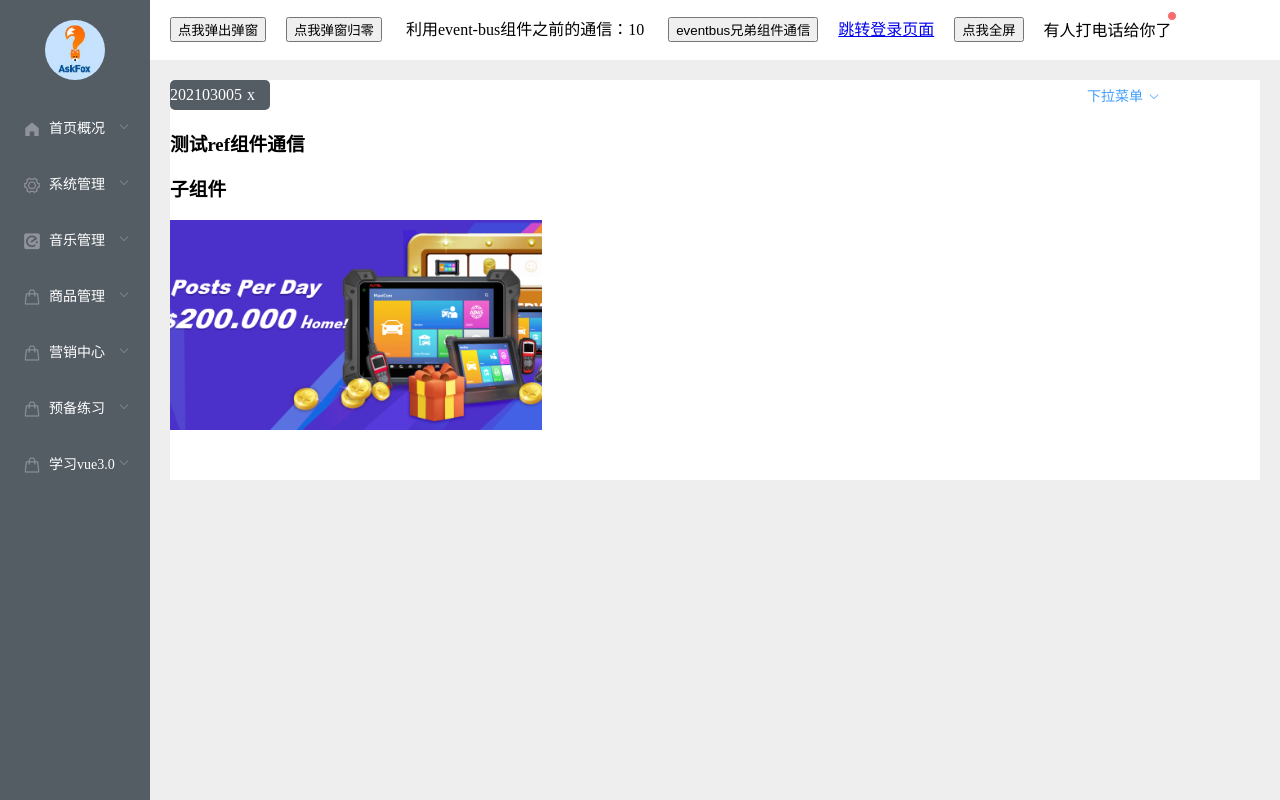
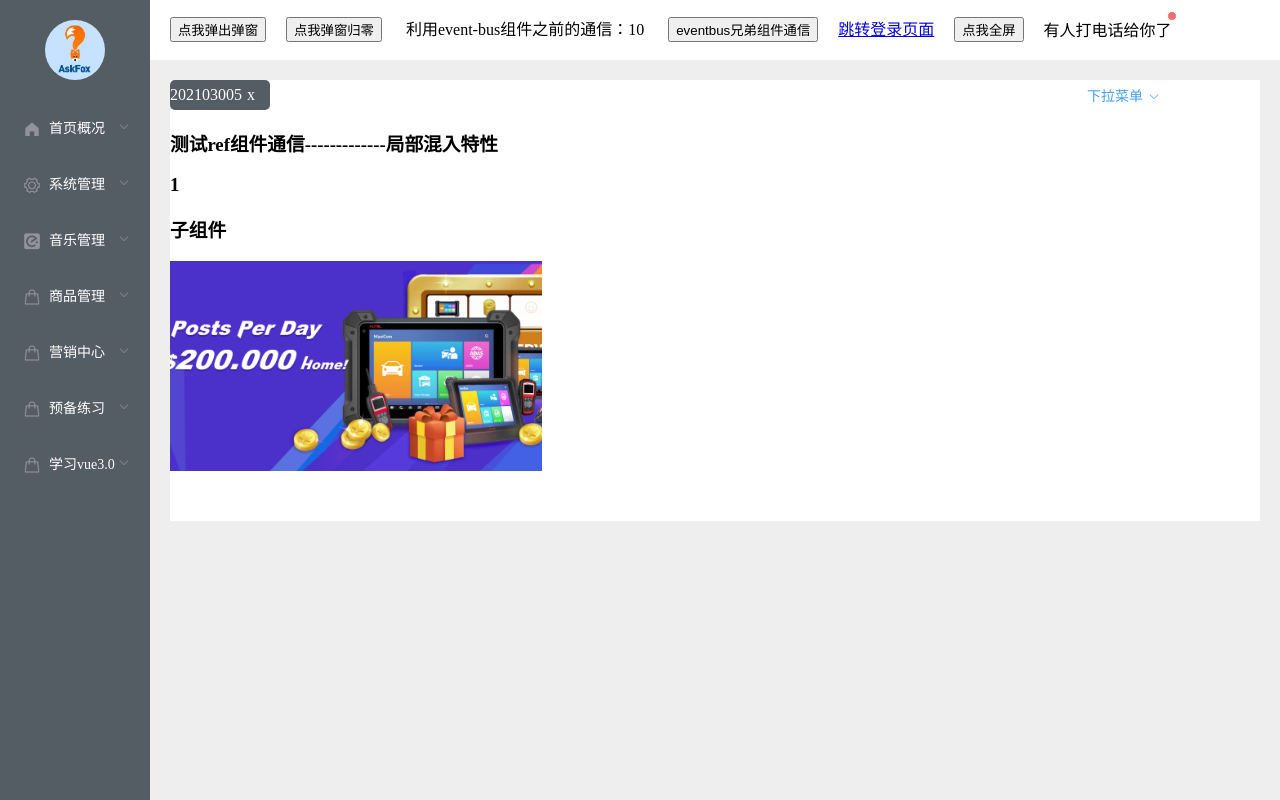
Before and after one commit to xxljunjun/vue-study, a Vue app: page /stard/three in a window 1280 px wide. Built offline with nearby package versions, Linux system fonts and the light colour scheme.

Commit message:
mixin混入的理解与应用

```diff
--- /dev/null
+++ b/src/components/mixin.js
@@ -0,0 +1,15 @@
+export const mymixin = {
+	data(){
+		return {
+			mixiNum:1,
+		}
+	},
+	methods:{
+		todoSome(){
+			console.log("mysever")
+		}
+	},
+	created(){
+		console.log("初始化mixin的生命周期created")
+	}
+}
--- a/src/main.js
+++ b/src/main.js
@@ -12,7 +12,20 @@ import "@/components/common/directives.js"
 Vue.use(ElementUI)
 Vue.prototype.$http = http
 Vue.prototype.$img = img
-Vue.config.productionTip = false
+
+//全局混入
+Vue.mixin({
+  data(){
+    return{
+      mainNum:1,
+    }
+  },
+  methodes:{
+    mainConsole(){
+      console.log("main.js打印的")
+    }
+  }
+})
 
 //事件总线通信
 const eventBus = new Vue()
--- a/src/pages/home/Home.vue
+++ b/src/pages/home/Home.vue
@@ -1,6 +1,7 @@
 <template>
   <div class="home">
     <div id="main"></div>
+    <div>{{this.mainNum}}</div>
     <div id="main_1"></div>
     <el-steps :active="active" finish-status="success">
       <el-step title="步骤 1"></el-step>
--- a/src/pages/stard/stard2.vue
+++ b/src/pages/stard/stard2.vue
@@ -1,6 +1,7 @@
 <template>
 	<div>
-		<h1>测试ref组件通信</h1>
+		<h1>测试ref组件通信-------------局部混入特性</h1>
+		<h1>{{this.mixiNum}}</h1>
 		<h1 v-text="fu"></h1>
 		<Zi ref="zi"/>
 		<div class="cover">
@@ -11,14 +12,17 @@
 
 <script>
 import Zi from "./components/zi.vue"
+import {mymixin} from "@/components/mixin"  //局部混入方法和data
 	export default {
 		data(){
 			return{
 				fu:"我是父组件的值"
 			}
 		},
+		mixins:[mymixin],
 		mounted(){
 			// console.log(this.$refs.da)
+			this.todoSome()
 			this.fu = this.$refs.zi.da
 			this.$refs.zi.zifangfa()
 
```
